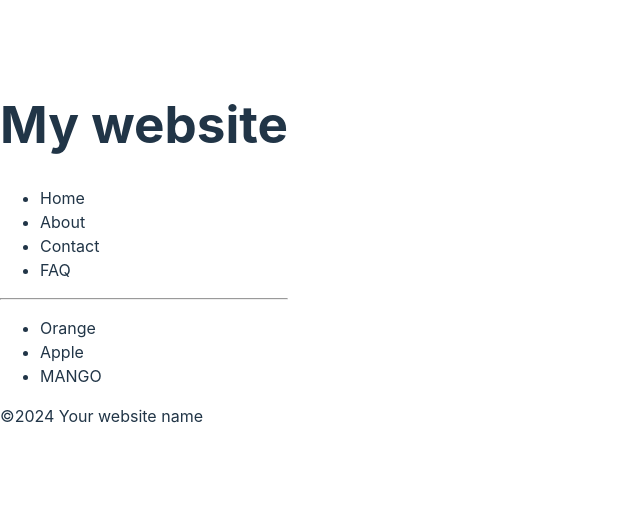
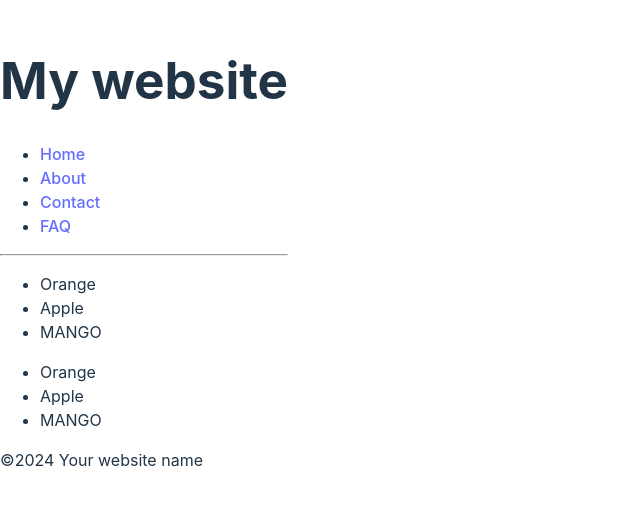
Before and after one commit to Defenseman/react_full_course, a React (Vite) app in the folder my_react_project/: page / in a window 1280 px wide. Shown: the part 147-652 px from the top of the page, without its empty margins (0-640 px from the left). Built offline with nearby package versions, Linux system fonts and the light colour scheme.

Commit message:
react tutorial + some fixed

```diff
--- a/my_react_project/src/App.jsx
+++ b/my_react_project/src/App.jsx
@@ -7,6 +7,7 @@
     <>
         <Header/>
         <Food/>
+        <Food/>
         <Footer/>
     </>
   );
--- a/my_react_project/src/components/Header.jsx
+++ b/my_react_project/src/components/Header.jsx
@@ -5,10 +5,10 @@
             <h1>My website</h1>
             <nav>
                 <ul>
-                    <li>Home</li>
-                    <li>About</li>
-                    <li>Contact</li>
-                    <li>FAQ</li>
+                    <li><a href='#'>Home</a></li>
+                    <li><a href='#'>About</a></li>
+                    <li><a href='#'>Contact</a></li>
+                    <li><a href='#'>FAQ</a></li>
                 </ul>
             </nav>
             <hr></hr>
```
